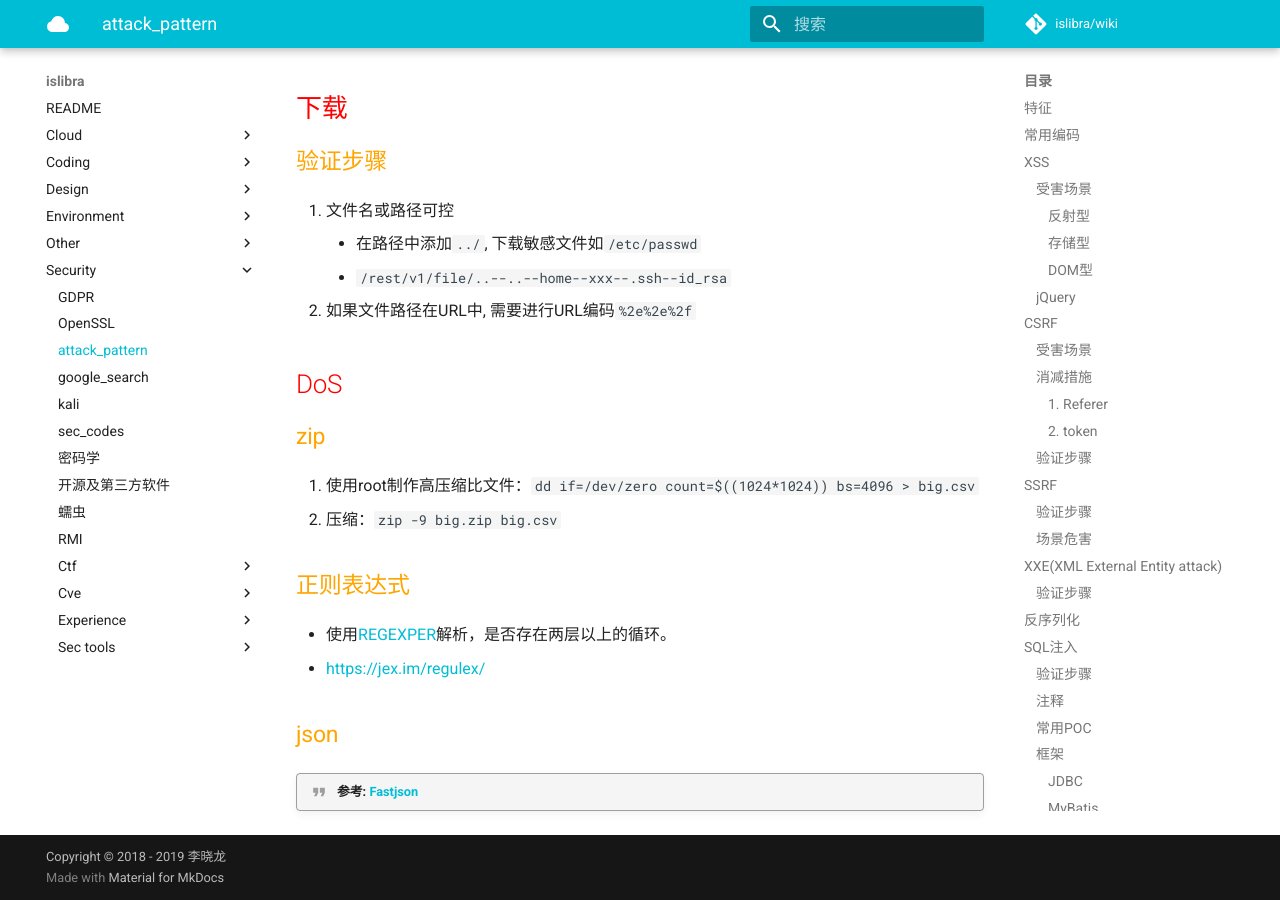
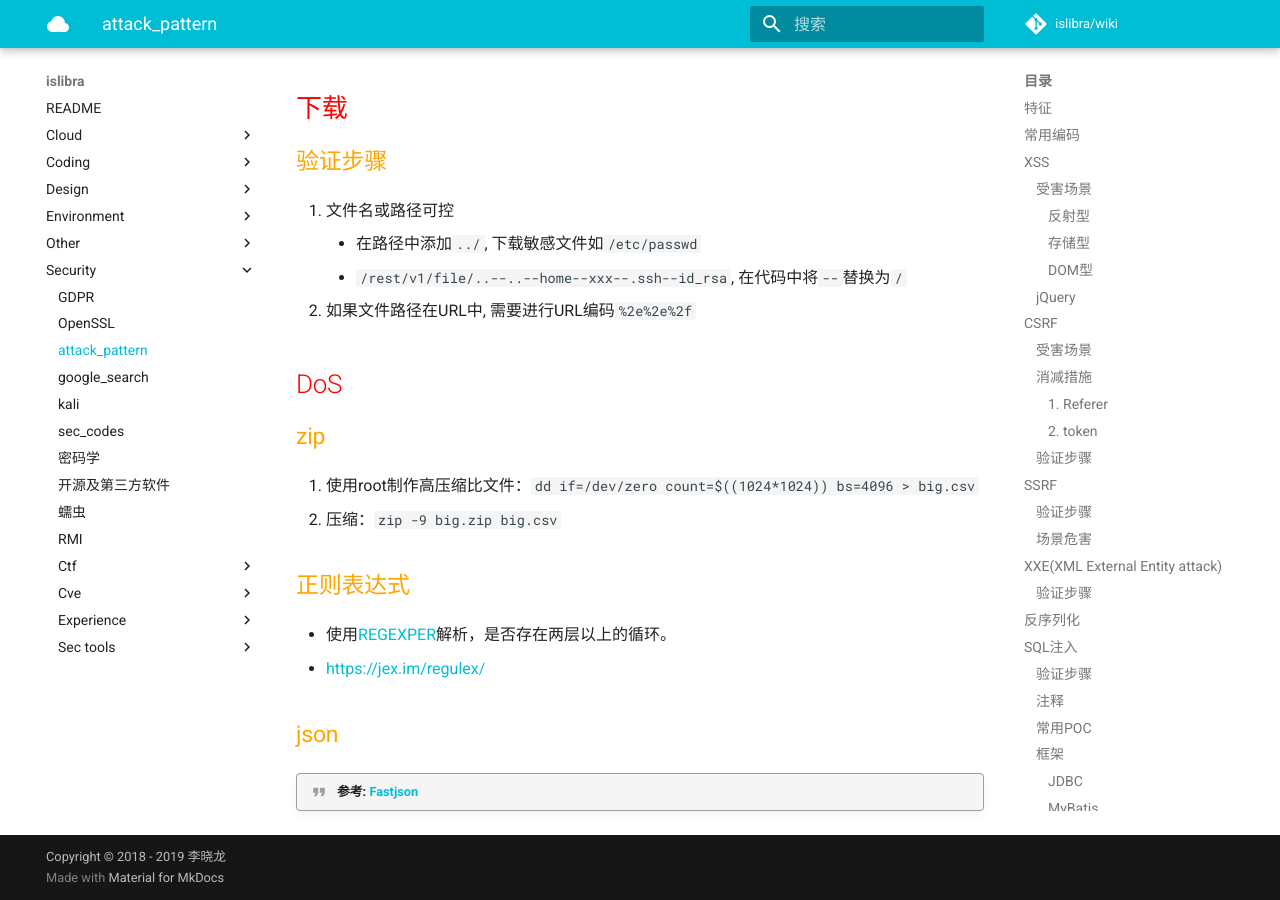
Before and after one commit to islibra/wiki, an MkDocs documentation site: the page built from docs/security/attack_pattern.md, in a window 1280 px wide and 900 px high, scrolled down 17276 px. Built offline with MkDocs 1.6.1 and Material for MkDocs 9.7.7, drawn with Linux system fonts in a browser that asks for light colours; comment, search, counter and statistics services are not loaded.

Commit message:
Update attack_pattern.md

```diff
--- a/docs/security/attack_pattern.md
+++ b/docs/security/attack_pattern.md
@@ -207,7 +207,8 @@ if(token != null && token.equals(req_token)) {
     - SOAP接口, 如Apache CXF或axis实现的WebService接口
 
 1. 是否存在漏洞
-    - 检查poi-x.x.jar是否为3.10.1之前的版本
+
+- 检查poi-x.x.jar是否为3.10.1之前的版本
 
 1. 本地启动 **http服务**: `python -m http.server 8888 --bind 192.168.1.1`
 1. 使用WinRAR打开xlsx文件, 编辑[Content_Types].xml
@@ -762,7 +763,7 @@ public class OSi {
 
 1. 文件名或路径可控
     - 在路径中添加`../`, 下载敏感文件如`/etc/passwd`
-    - `/rest/v1/file/..--..--home--xxx--.ssh--id_rsa`
+    - `/rest/v1/file/..--..--home--xxx--.ssh--id_rsa`, 在代码中将`--`替换为`/`
 1. 如果文件路径在URL中, 需要进行URL编码`%2e%2e%2f`
 
 
```
